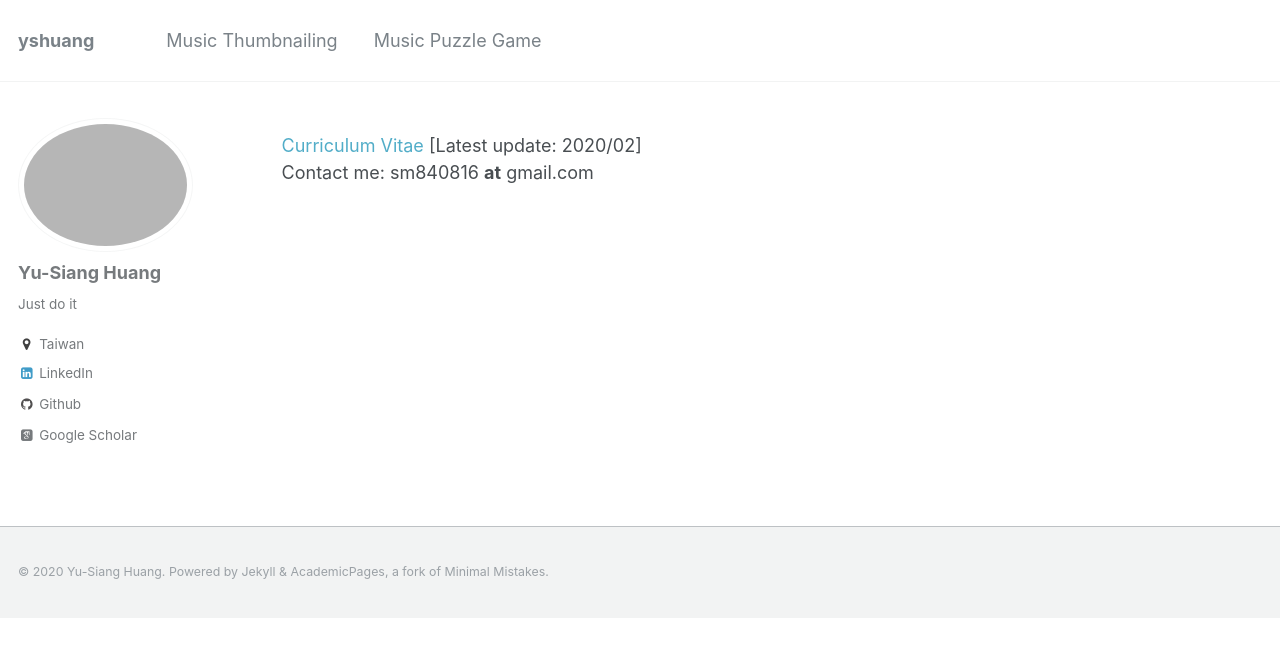
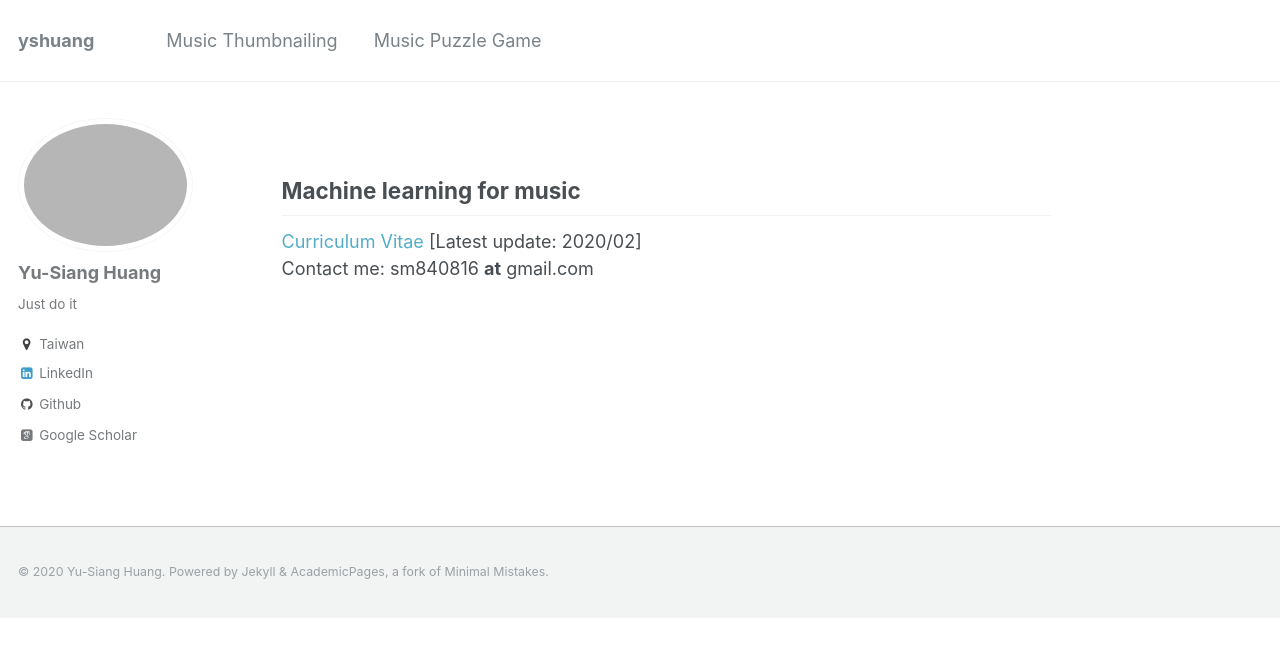
Before and after one commit to remyhuang/remyhuang.github.io, a Jekyll site: the page built from _pages/about.md, in a window 1280 px wide. Shown: the top 657 px of the page. Built offline with Jekyll 4.4.1, drawn with Linux system fonts in a browser that asks for light colours; some web fonts are replaced.

Commit message:
Update about.md

```diff
--- a/_pages/about.md
+++ b/_pages/about.md
@@ -8,5 +8,6 @@ redirect_from:
   - /about.html
 
 ---
+## Machine learning for music
 [Curriculum Vitae](https://remyhuang.github.io/files/huang_cv.pdf) \[Latest update: 2020/02\] <br />
 Contact me: sm840816 __at__ gmail.com
```
